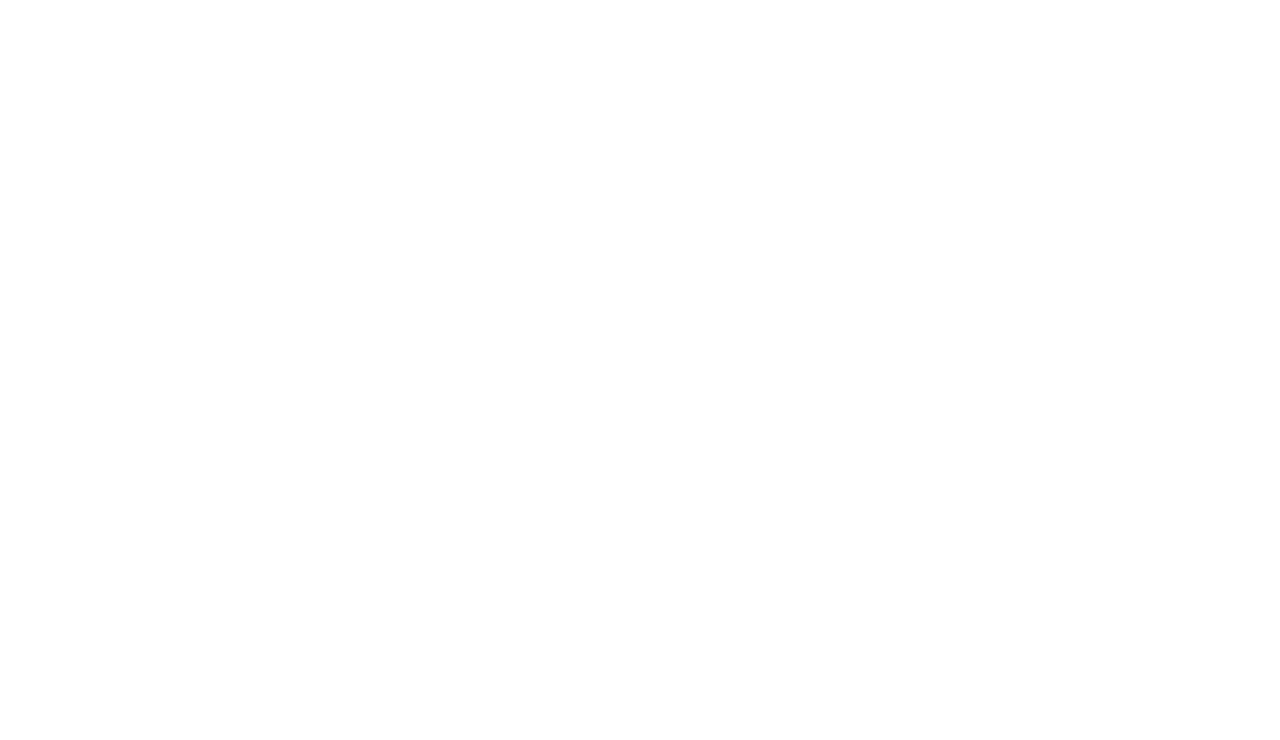
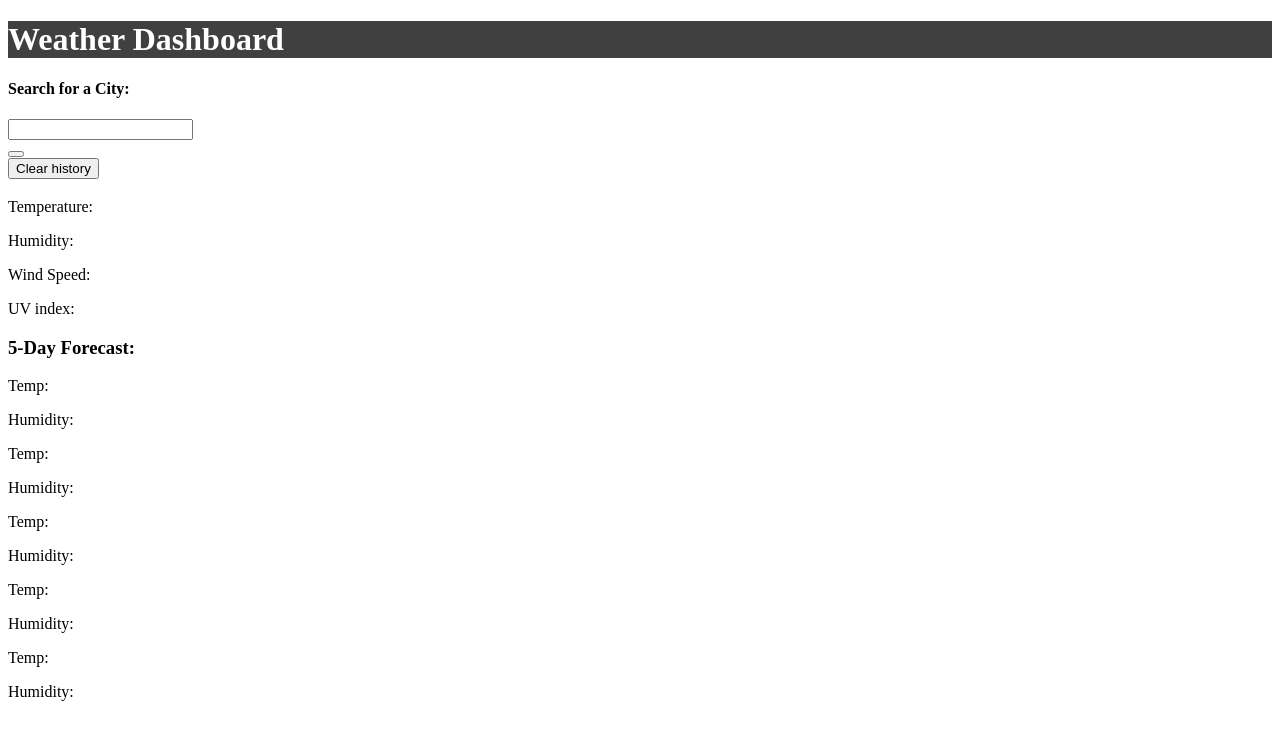
Before and after one commit to daletalley/Weather, a plain HTML site: page index.html in a window 1280 px wide. Drawn offline with Linux system fonts and the light colour scheme.

Commit message:
html search setup

```diff
--- a/index.html
+++ b/index.html
@@ -8,7 +8,79 @@
         <link rel="stylesheet" href="style.css">
     </head>
     <body>
+         <!--Jumbotron for Title-->
+    <div class="jumbotron container-fluid mt-2 text-center p-2" style="background-color:#404040 ;color: white;">
+        <h1> <strong>Weather Dashboard</strong></h1>
+    </div>
+    <div class="container">
+        <!--Row for searching a city-->
+        <div class="row">
+            <div class="col-sm-4 bg-light">
+                <!--Here we create an HTML form for handling the inputs-->
+                <h4 class="pt-1"><strong>Search for a City:</strong></h4>
+                <!--Here we create the text box for capturing the search city Name-->
+                <div class="input-group mb-3">
+                    <input type="text" class="form-control"id="search-city" aria-label="City Search" aria-describedby="search-button">
+                    <div class="input-group-append">
+                        <button class=" btn bg-primary text-light" id="search-button"><i class="fa fa-search"></i></button>
+                    </div>
+                </div>
+                <!--section for search city history-->
+                <button class=" btn btn-primary" type="button" id="clear-history">Clear history</button>
+                <ul class="list-group">
 
+                </ul>
+            </div>
+            <div class="col-sm-8">
+                <div class="row ml-2 border border-dark rounded">
+                    <div class="col-sm-12" id="current-weather">
+                        <h3 class="city-name mb-1 mt-2 bolder" id="current-city"></h3>
+                        <p>Temperature:<span class="current" id="temperature"></span></p>
+                        <p>Humidity:<span class="current" id="humidity"></span></p>
+                        <p>Wind Speed:<span class="current" id="wind-speed"></span></p>
+                        <p>UV index:<span class="current bg-danger rounded py-2 px-2 text-white" id="uv-index"></span></p>
+                    </div>
+                </div>
+                <!--Row for future data to be dumped here-->
+                <div class="col-sm-12" id ="future-weather">
+                    <h3>5-Day Forecast:</h3>
+                    <div class="row text-light">
+                        <div class="col-sm-2 bg-primary forecast text-white ml-2 mb-3 p-2 mt-2 rounded" >
+                            <p id="fDate0"></p>
+                            <p id="fImg0"></p>
+                            <p>Temp:<span id="fTemp0"></span></p>
+                            <p>Humidity:<span id="fHumidity0"></span></p>
+                        </div>
+                        <div class="col-sm-2 bg-primary forecast text-white ml-2 mb-3 p-2 mt-2 rounded" >
+                            <p id="fDate1"></p>
+                            <p id="fImg1"></p>
+                            <p>Temp:<span id="fTemp1"></span></p>
+                            <p>Humidity:<span id="fHumidity1"></span></p>
+                        </div>
+                        <div class="col-sm-2 bg-primary forecast text-white ml-2 mb-3 p-2 mt-2 rounded">
+                            <p id="fDate2"></p>
+                            <p id="fImg2"></p>
+                            <p>Temp:<span id="fTemp2"></span></p>
+                            <p>Humidity:<span id="fHumidity2"></span></p>
+                        </div>
+                        <div class="col-sm-2 bg-primary forecast text-white ml-2 mb-3 p-2 mt-2 rounded">
+                            <p id="fDate3"></p>
+                            <p id="fImg3"></p>
+                            <p>Temp:<span id="fTemp3"></span></p>
+                            <p>Humidity:<span id="fHumidity3"></span></p>
+                        </div>
+                        <div class="col-sm-2 bg-primary forecast text-white ml-2 mb-3 p-2 mt-2 rounded" >
+                            <p id="fDate4"></p>
+                            <p id="fImg4"></p>
+                            <p>Temp:<span id="fTemp4"></span></p>
+                            <p>Humidity:<span id="fHumidity4"></span></p>
+                        </div>
+                    </div>
+                </div>
+
+            </div>
+        </div>
+    </div>
         <script src="script.js"></script>
     </body>
     </html>
```
